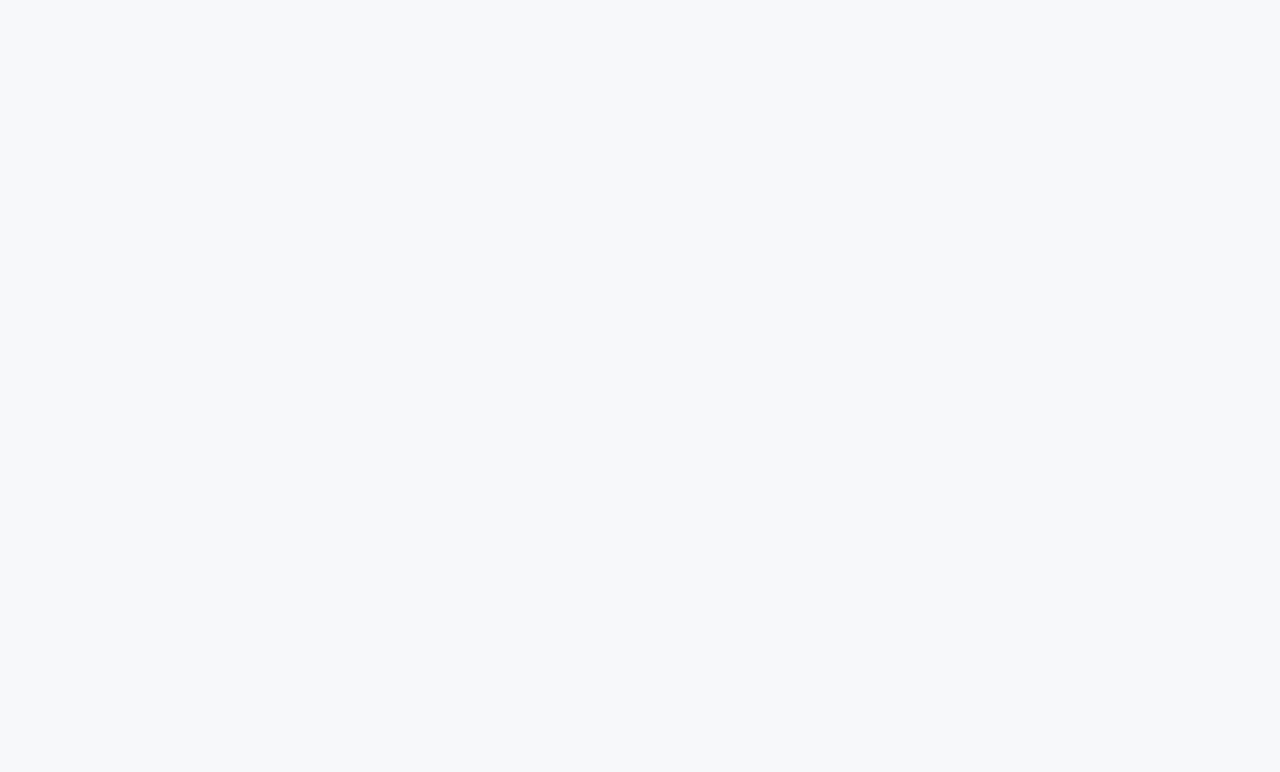
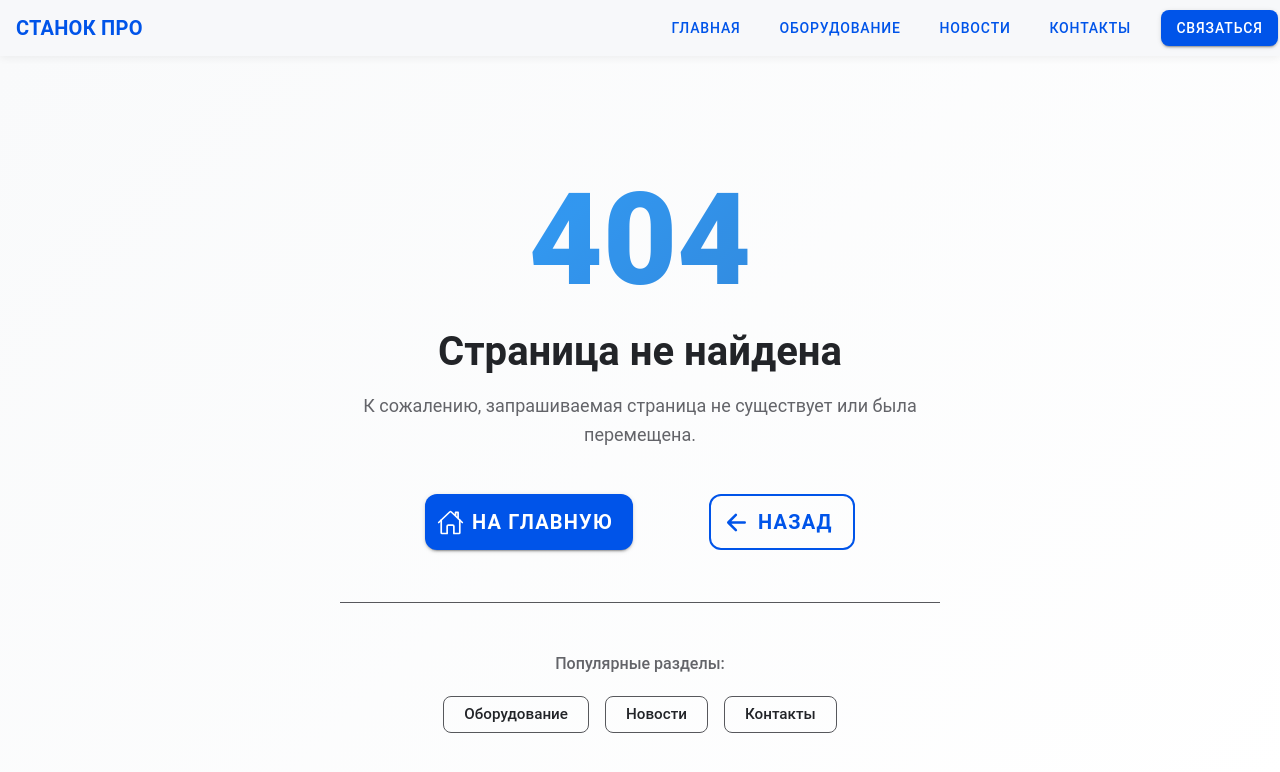
Before and after one commit to stanley-co/landing-web, a React (Vite) app: page /home in a window 1280 px wide. Before the commit this address had no page. Shown: the top 772 px of the page. Built offline with nearby package versions, Linux system fonts and the light colour scheme.

Commit message:
STAN-14 nginx test

```diff
--- a/src/App.tsx
+++ b/src/App.tsx
@@ -6,6 +6,7 @@ import ProductDetailPage from './routes/ProductDetailPage';
 import NewsPage from './routes/NewsPage';
 import NewsArticlePage from './routes/NewsArticlePage';
 import ContactsPage from './routes/ContactsPage';
+import NotFoundPage from './routes/NotFoundPage';
 
 const App = () => {
   return (
@@ -18,6 +19,7 @@ const App = () => {
           <Route path="/news" element={<NewsPage />} />
           <Route path="/news/:id" element={<NewsArticlePage />} />
           <Route path="/contacts" element={<ContactsPage />} />
+          <Route path="*" element={<NotFoundPage />} />
         </Routes>
       </BrowserRouter>
     </IonApp>
--- /dev/null
+++ b/src/routes/NotFoundPage.module.css
@@ -0,0 +1,150 @@
+.notFound {
+  padding: 120px 16px 80px;
+  background: linear-gradient(135deg, #F9FAFB 0%, #FFFFFF 100%);
+  min-height: 70vh;
+  display: flex;
+  align-items: center;
+  justify-content: center;
+}
+
+.container {
+  max-width: 600px;
+  margin: 0 auto;
+  width: 100%;
+}
+
+.content {
+  text-align: center;
+  animation: fadeInUp 0.6s ease-out;
+}
+
+@keyframes fadeInUp {
+  from {
+    opacity: 0;
+    transform: translateY(30px);
+  }
+  to {
+    opacity: 1;
+    transform: translateY(0);
+  }
+}
+
+.errorCode {
+  font-size: 8rem;
+  font-weight: 900;
+  color: var(--ion-color-primary, #008CFF);
+  line-height: 1;
+  margin-bottom: 24px;
+  background: linear-gradient(135deg, #008CFF 0%, #0066CC 100%);
+  -webkit-background-clip: text;
+  -webkit-text-fill-color: transparent;
+  background-clip: text;
+  opacity: 0.8;
+}
+
+.title {
+  font-size: 2.5rem;
+  font-weight: 700;
+  color: var(--ion-color-dark, #1a202c);
+  margin: 0 0 16px 0;
+  line-height: 1.2;
+}
+
+.description {
+  font-size: 1.125rem;
+  color: var(--ion-color-medium, #6b7280);
+  margin: 0 0 40px 0;
+  line-height: 1.6;
+}
+
+.actions {
+  display: flex;
+  gap: 16px;
+  justify-content: center;
+  flex-wrap: wrap;
+  margin-bottom: 48px;
+}
+
+.button {
+  --border-radius: 12px;
+  height: 50px;
+  font-weight: 600;
+  padding: 0 28px;
+}
+
+.links {
+  padding-top: 48px;
+  border-top: 1px solid var(--ion-color-medium-shade, #e5e7eb);
+}
+
+.linksTitle {
+  font-size: 1rem;
+  color: var(--ion-color-medium, #6b7280);
+  margin: 0 0 20px 0;
+  font-weight: 500;
+}
+
+.linksList {
+  display: flex;
+  gap: 16px;
+  justify-content: center;
+  flex-wrap: wrap;
+}
+
+.link {
+  background: none;
+  border: 1px solid var(--ion-color-medium-shade, #e5e7eb);
+  color: var(--ion-color-dark, #1a202c);
+  font-size: 0.95rem;
+  padding: 10px 20px;
+  border-radius: 8px;
+  cursor: pointer;
+  transition: all 0.2s ease;
+  font-weight: 500;
+}
+
+.link:hover {
+  border-color: var(--ion-color-primary, #008CFF);
+  color: var(--ion-color-primary, #008CFF);
+  background: rgba(0, 140, 255, 0.05);
+  transform: translateY(-2px);
+}
+
+@media (max-width: 768px) {
+  .notFound {
+    padding: 80px 16px 60px;
+  }
+
+  .errorCode {
+    font-size: 5rem;
+    margin-bottom: 20px;
+  }
+
+  .title {
+    font-size: 1.875rem;
+  }
+
+  .description {
+    font-size: 1rem;
+    margin-bottom: 32px;
+  }
+
+  .actions {
+    flex-direction: column;
+    align-items: stretch;
+    margin-bottom: 40px;
+  }
+
+  .button {
+    width: 100%;
+  }
+
+  .linksList {
+    flex-direction: column;
+    align-items: stretch;
+  }
+
+  .link {
+    width: 100%;
+  }
+}
--- /dev/null
+++ b/src/routes/NotFoundPage.tsx
@@ -0,0 +1,67 @@
+import { IonContent, IonPage, IonButton, IonIcon } from '@ionic/react';
+import { homeOutline, arrowBackOutline } from 'ionicons/icons';
+import { useNavigate } from 'react-router-dom';
+import PageWrapper from '../components/layout/PageWrapper';
+import Footer from '../components/Footer/Footer';
+import styles from './NotFoundPage.module.css';
+
+const NotFoundPage = () => {
+  const navigate = useNavigate();
+
+  return (
+    <IonPage>
+      <PageWrapper>
+        <IonContent>
+          <section className={styles.notFound}>
+            <div className={styles.container}>
+              <div className={styles.content}>
+                <div className={styles.errorCode}>404</div>
+                <h1 className={styles.title}>Страница не найдена</h1>
+                <p className={styles.description}>
+                  К сожалению, запрашиваемая страница не существует или была перемещена.
+                </p>
+                <div className={styles.actions}>
+                  <IonButton
+                    color="primary"
+                    size="large"
+                    onClick={() => navigate('/')}
+                    className={styles.button}
+                  >
+                    <IonIcon icon={homeOutline} slot="start" />
+                    На главную
+                  </IonButton>
+                  <IonButton
+                    fill="outline"
+                    size="large"
+                    onClick={() => navigate(-1)}
+                    className={styles.button}
+                  >
+                    <IonIcon icon={arrowBackOutline} slot="start" />
+                    Назад
+                  </IonButton>
+                </div>
+                <div className={styles.links}>
+                  <p className={styles.linksTitle}>Популярные разделы:</p>
+                  <div className={styles.linksList}>
+                    <button onClick={() => navigate('/equipment')} className={styles.link}>
+                      Оборудование
+                    </button>
+                    <button onClick={() => navigate('/news')} className={styles.link}>
+                      Новости
+                    </button>
+                    <button onClick={() => navigate('/contacts')} className={styles.link}>
+                      Контакты
+                    </button>
+                  </div>
+                </div>
+              </div>
+            </div>
+          </section>
+          <Footer />
+        </IonContent>
+      </PageWrapper>
+    </IonPage>
+  );
+};
+
+export default NotFoundPage;
```
Also changed, not shown: 2 other files (tests, documents, lock files or other folders).
